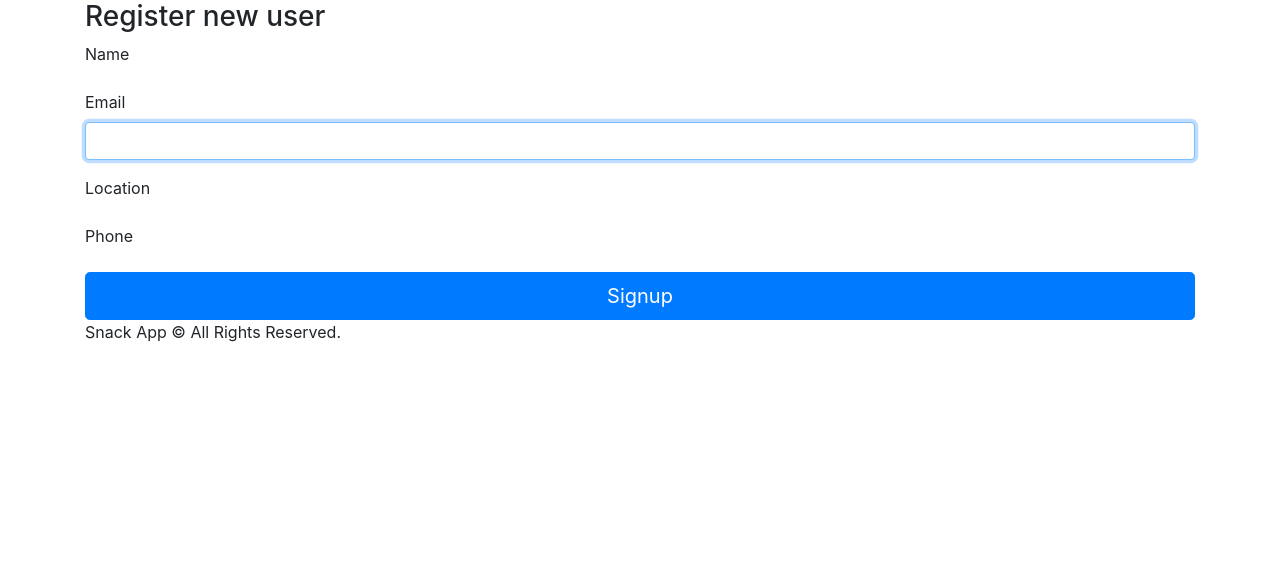
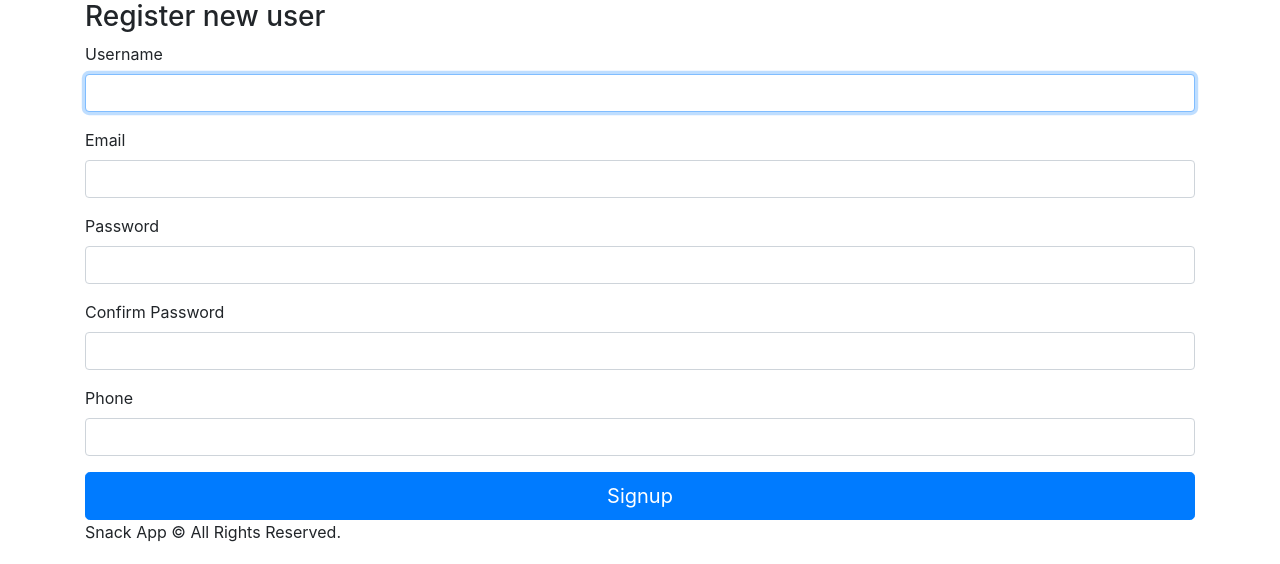
Before and after one commit to CeciliaRuiSun/FSND-Capstone, a Flask app: template templates/forms/register.html in a window 1280 px wide. Shown: the part 56-620 px from the top of the page. Run offline with Flask 2, Linux system fonts and the light colour scheme; the template is opened without the code that fills it: values that come from a table or form of the project are taken from there, others are empty; some libraries are stand-ins or nearby versions.

Commit message:
Updated user registration form

```diff
--- a/app.py
+++ b/app.py
@@ -1,6 +1,6 @@
 import os
 import json
-from flask import Flask,request, abort, jsonify, render_template
+from flask import Flask,request, abort, jsonify, render_template, flash
 from models import commit_session, Category, Item, Temp_comment, Comment
 from flask_cors import CORS
 from sqlalchemy import insert
@@ -34,9 +34,45 @@
     def index():
         return render_template('pages/home.html')
 
-    @app.route('/signup', methods=['GET'])
+    @app.route('/user/create', methods=['GET'])
     def signup():
         form = UserForm()
+        return render_template('forms/register.html', form=form)
+
+    @app.route('/user/create', methods=['POST'])
+    def post_signup():
+        error = False
+
+        try:
+            form = UserForm(request.form, meta={"csrf": False})
+            print('form ', form)
+            if form.validate():
+                print('ttttttttttttttt')
+                email = form.get("email")
+                password = form.get("password")
+
+                res = auth0_create_user(email, password)
+
+                #print(res)
+                #print(res.get("auth_user_id"))
+
+                return jsonify(
+                    {
+                        "success": True,
+                        "email": res.get("auth0_email"),
+                    }
+                )
+            else:
+                error = True
+
+        except Exception as ex:
+            #print(ex)
+            abort(422)
+
+        if error: flash('Failed. User ' + request.form['username'] + ' was not successfully created.')
+        # on successful db insert, flash success
+        if not error: flash('User ' + request.form['username'] + ' was successfully created!')
+
         return render_template('forms/register.html', form=form)
 
     @app.route('/categories')
@@ -177,36 +213,6 @@
             #print('delete item ', ex)
             abort(422)
 
-    @app.route('/user/create', methods=["POST"])
-    def create_user():
-        '''
-        Create user by post
-        input:
-        {
-            email: "",
-            password: "",
-        }
-        '''
-        body = request.get_json()
-        try:
-            email = body.get("email")
-            password = body.get("password")
-
-            res = auth0_create_user(email, password)
-
-            print(res)
-            print(res.get("auth_user_id"))
-
-            return jsonify(
-                {
-                    "success": True,
-                    "email": res.get("auth0_email"),
-                }
-            )
-        except Exception as ex:
-            # TODO: Remove this
-            print(ex)
-            abort(422)
 
     @app.route('/user/comments', methods=["POST"])
     @requires_auth('temp_post:comments')
--- a/forms.py
+++ b/forms.py
@@ -1,7 +1,19 @@
 from datetime import datetime
 from flask_wtf import Form
-from wtforms import StringField, SelectField, SelectMultipleField, DateTimeField, BooleanField
-from wtforms.validators import DataRequired, AnyOf, URL
+from wtforms import StringField, PasswordField, SelectField, SelectMultipleField, DateTimeField, BooleanField
+from wtforms.validators import DataRequired, InputRequired, EqualTo, Length, ValidationError
+from wtforms.widgets import PasswordInput
+
+def password_validator(form, field):
+        # Check that the password contains at least one uppercase letter, one lowercase letter, and one number
+        if not any(char.isdigit() for char in field.data):
+            raise ValidationError('Password must contain at least one number')
+
+        if not any(char.isupper() for char in field.data):
+            raise ValidationError('Password must contain at least one uppercase letter')
+
+        if not any(char.islower() for char in field.data):
+            raise ValidationError('Password must contain at least one lowercase letter')
 
 class UserForm(Form):
 
@@ -9,17 +21,17 @@
         'username', validators=[DataRequired()]
     )
 
-    family_name = StringField(
-        'family_name'
-    )
-
-    give_name = StringField(
-        'given_name'
-    )
-
     email = StringField(
         'email', validators=[DataRequired()]
     )
+
+    password = PasswordField(
+        'password', validators=[InputRequired(), Length(min=8, message='Too short'), password_validator]
+        )
+
+    confirm = PasswordField(
+        'confirm', validators=[InputRequired(), EqualTo('password', 'Password mismatch'), password_validator]
+        )
 
     phone_number = StringField(
         'phone_number'
--- a/templates/forms/register.html
+++ b/templates/forms/register.html
@@ -2,34 +2,28 @@
 {% block title %}Register User{% endblock %}
 {% block content %}
   <div class="form-wrapper">
-    <form method="post" class="form">
+    <form method="post" class="form" action="/user/create">
       {{ form.csrf_token }}
       <h3 class="form-heading">Register new user</h3>
       <div class="form-group">
-        <label for="name">Name</label>
-        {{ form.name(class_ = 'form-control', autofocus = true) }}
+        <label for="username">Username</label>
+        {{ form.username(class_ = 'form-control', autofocus = true) }}
       </div>
       <div class="form-group">
         <label for="email">Email</label>
         {{ form.email(class_ = 'form-control', autofocus = true) }}
       </div>
       <div class="form-group">
-          <label>Location</label>
-          <div class="form-inline">
-            <div class="form-group">
-              {{ form.city(class_ = 'form-control', placeholder='City', autofocus = true) }}
-            </div>
-            <div class="form-group">
-              {{ form.state(class_ = 'form-control', placeholder='State', autofocus = true) }}
-            </div>
-            <div class="form-group">
-              {{ form.country(class_ = 'form-control', placeholder='Country', autofocus = true) }}
-            </div>
-          </div>
+        <label for="password">Password</label>
+        {{ form.password(class_ = 'form-control', autofocus = true) }}
       </div>
       <div class="form-group">
-          <label for="phone">Phone</label>
-          {{ form.phone(class_ = 'form-control', placeholder='', autofocus = true) }}
+        <label for="confirm">Confirm Password</label>
+        {{ form.confirm(class_ = 'form-control', autofocus = true) }}
+      </div>
+      <div class="form-group">
+          <label for="phone_number">Phone</label>
+          {{ form.phone_number(class_ = 'form-control', placeholder='', autofocus = true) }}
       </div>
       <input type="submit" value="Signup" class="btn btn-primary btn-lg btn-block">
     </form>
```
Also changed, not shown: templates/layouts/form.html (added, +63 -0 lines), templates/layouts/main.html (line endings or trailing spaces), 1 other file.
